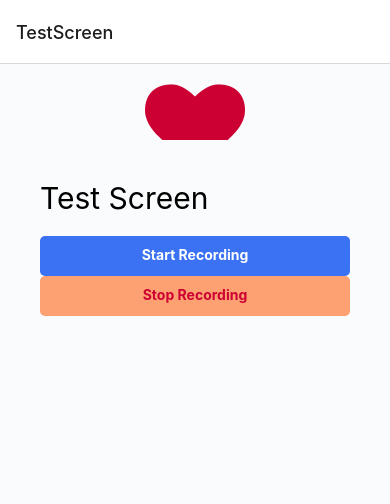
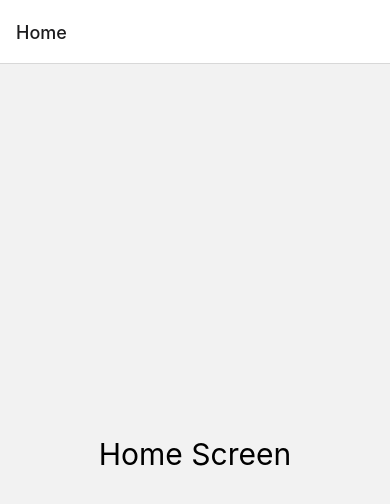
Before and after one commit to Scrubbyjay/cs491, a React Native app: screen / in a window 390 px wide. Shown: the top 504 px of the page. Built offline with nearby package versions, Linux system fonts and the light colour scheme.

Commit message:
nothing chnage

```diff
--- a/App.js
+++ b/App.js
@@ -17,9 +17,9 @@ const App = () => {
     <NavigationContainer>
       <Stack.Navigator initialRouteName="SignUpScreen">
         {/* <Stack.Screen name="SignIn" component={SignInScreen} /> */}
-        {/* <Stack.Screen name="Home" component={HomeScreen} /> */}
+        <Stack.Screen name="Home" component={HomeScreen} />
         {/* <Stack.Screen name="SignUp" component={SignUpScreen} /> */}
-        <Stack.Screen name="TestScreen" component={TestScreen}/>
+        {/* <Stack.Screen name="TestScreen" component={TestScreen}/> */}
       </Stack.Navigator>
     </NavigationContainer>
   );
```
